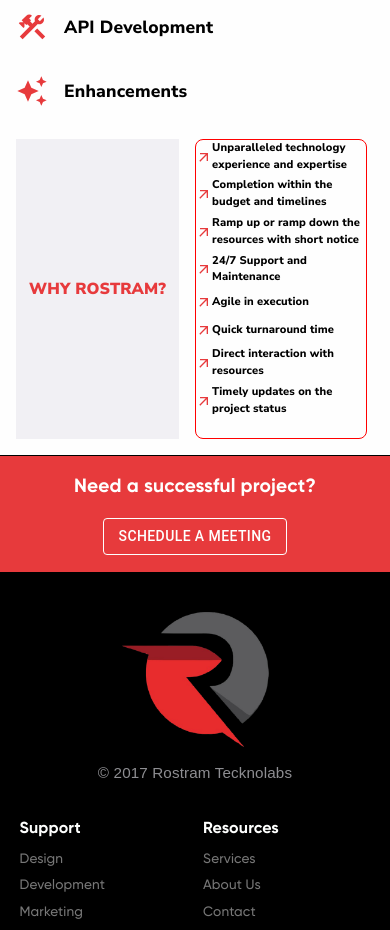
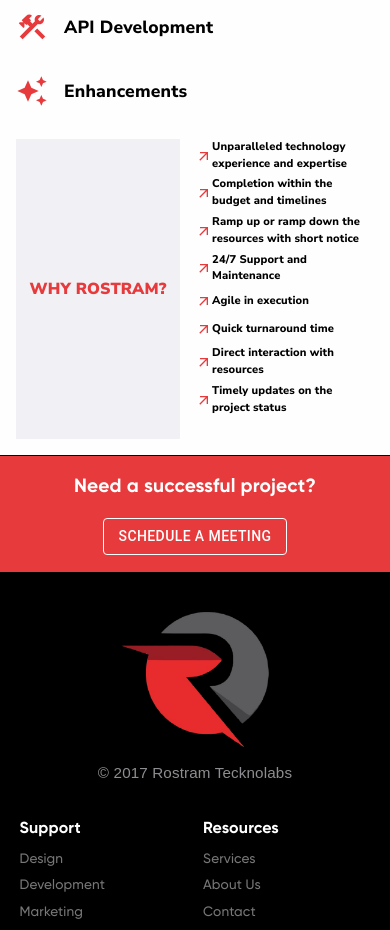
Before and after one commit to Mahender-77/Rostram, a React (Vite) app: page /ITServices in a window 390 px wide. Shown: the part 1700-2630 px from the top of the page. Built offline with nearby package versions, Linux system fonts and the light colour scheme; a web font is replaced by a local one.

Commit message:
itserivce responsive completed

```diff
--- a/src/components/ITService/index.tsx
+++ b/src/components/ITService/index.tsx
@@ -249,7 +249,7 @@
                     lg: 2,
                   },
                   width: "50%",
-                  border:"1px solid red",
+
                   borderRadius: 2,
                 }}
               >
```
